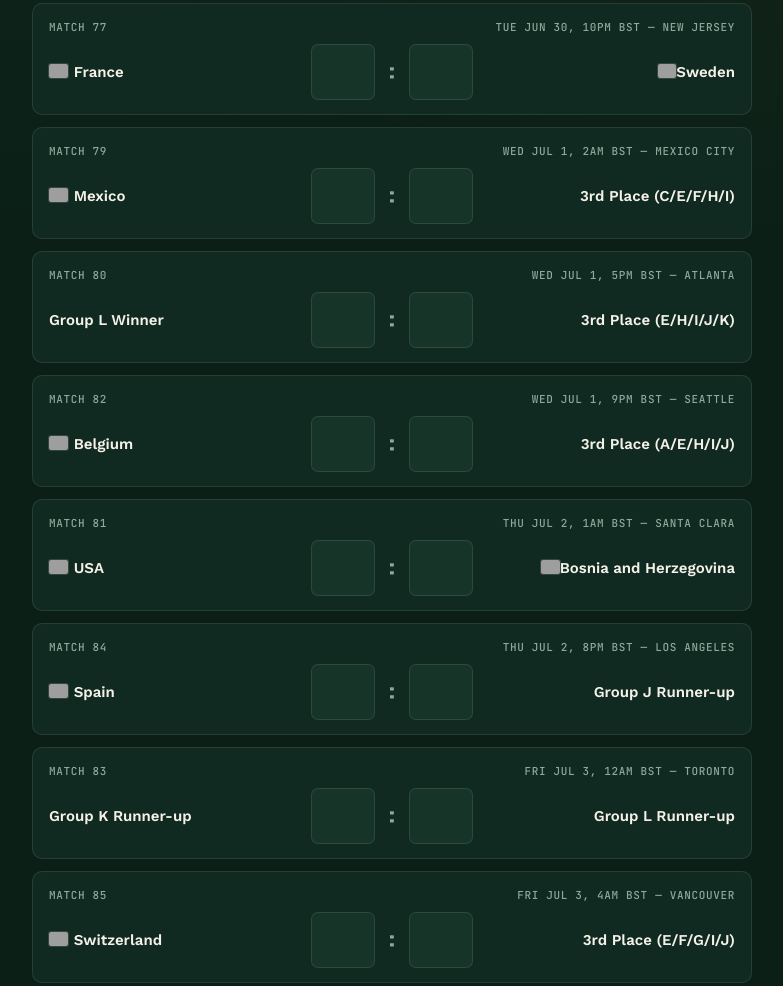
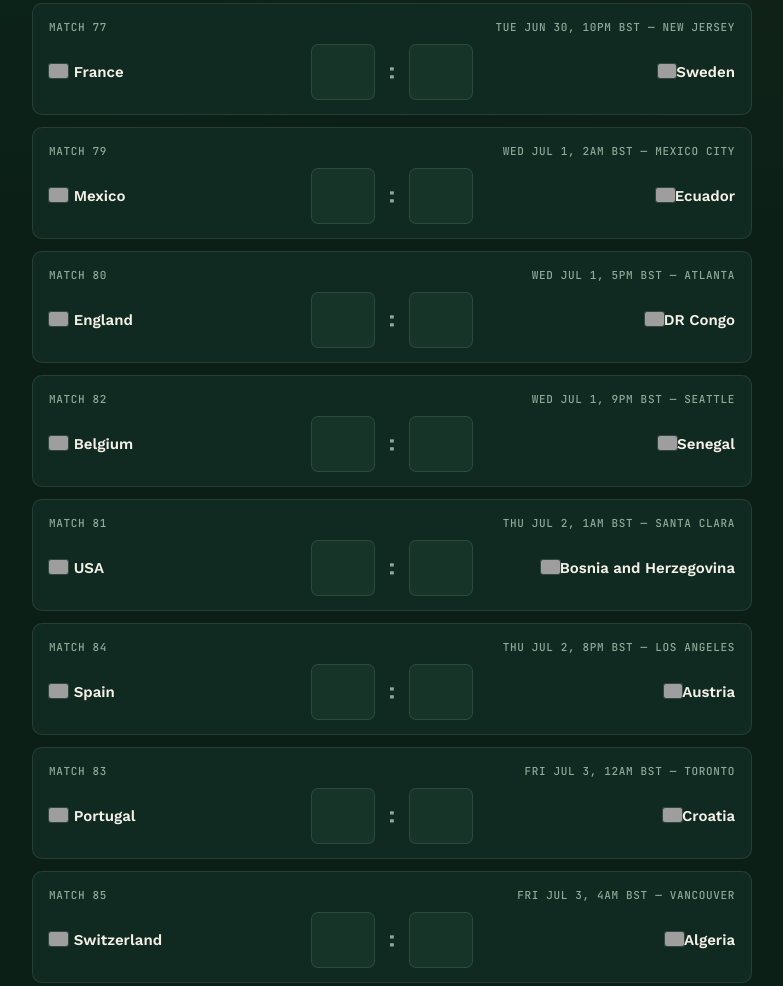
Before and after one commit to tomkar92507/world-cup-predictor, a plain HTML site: page index.html in a window 1280 px wide. Shown: the part 1013-1999 px from the top of the page, without its empty margins (248-1031 px from the left). Drawn offline with nearby package versions, Linux system fonts and the light colour scheme; grey boxes are pictures that could not be loaded.

Commit message:
final matches

```diff
--- a/index.html
+++ b/index.html
@@ -180,16 +180,16 @@
     {id:75, when:"Tue Jun 30, 2am BST \u2014 Guadalupe, MX", teamA:"Netherlands", flagA:"nl", teamB:"Morocco", flagB:"ma"},
     {id:78, when:"Tue Jun 30, 6pm BST \u2014 Arlington", teamA:"Ivory Coast", flagA:"ci", teamB:"Norway", flagB:"no"},
     {id:77, when:"Tue Jun 30, 10pm BST \u2014 New Jersey", teamA:"France", flagA:"fr", teamB:"Sweden", flagB:"se"},
-    {id:79, when:"Wed Jul 1, 2am BST \u2014 Mexico City", teamA:"Mexico", flagA:"mx", teamB:"3rd Place (C/E/F/H/I)"},
-    {id:80, when:"Wed Jul 1, 5pm BST \u2014 Atlanta", teamA:"Group L Winner", teamB:"3rd Place (E/H/I/J/K)"},
-    {id:82, when:"Wed Jul 1, 9pm BST \u2014 Seattle", teamA:"Belgium", flagA:"be", teamB:"3rd Place (A/E/H/I/J)"},
+    {id:79, when:"Wed Jul 1, 2am BST \u2014 Mexico City", teamA:"Mexico", flagA:"mx", teamB:"Ecuador", flagB:"ec"},
+    {id:80, when:"Wed Jul 1, 5pm BST \u2014 Atlanta", teamA:"England", flagA:"gb-eng", teamB:"DR Congo", flagB:"cd"},
+    {id:82, when:"Wed Jul 1, 9pm BST \u2014 Seattle", teamA:"Belgium", flagA:"be", teamB:"Senegal", flagB:"sn"},
     {id:81, when:"Thu Jul 2, 1am BST \u2014 Santa Clara", teamA:"USA", flagA:"us", teamB:"Bosnia and Herzegovina", flagB:"ba"},
-    {id:84, when:"Thu Jul 2, 8pm BST \u2014 Los Angeles", teamA:"Spain", flagA:"es", teamB:"Group J Runner-up"},
-    {id:83, when:"Fri Jul 3, 12am BST \u2014 Toronto", teamA:"Group K Runner-up", teamB:"Group L Runner-up"},
-    {id:85, when:"Fri Jul 3, 4am BST \u2014 Vancouver", teamA:"Switzerland", flagA:"ch", teamB:"3rd Place (E/F/G/I/J)"},
+    {id:84, when:"Thu Jul 2, 8pm BST \u2014 Los Angeles", teamA:"Spain", flagA:"es", teamB:"Austria", flagB:"at"},
+    {id:83, when:"Fri Jul 3, 12am BST \u2014 Toronto", teamA:"Portugal", flagA:"pt", teamB:"Croatia", flagB:"hr"},
+    {id:85, when:"Fri Jul 3, 4am BST \u2014 Vancouver", teamA:"Switzerland", flagA:"ch", teamB:"Algeria", flagB:"dz"},
     {id:88, when:"Fri Jul 3, 7pm BST \u2014 Arlington", teamA:"Australia", flagA:"au", teamB:"Egypt", flagB:"eg"},
     {id:86, when:"Fri Jul 3, 11pm BST \u2014 Miami", teamA:"Argentina", flagA:"ar", teamB:"Cape Verde", flagB:"cv"},
-    {id:87, when:"Sat Jul 4, 2:30am BST \u2014 Kansas City", teamA:"Colombia", flagA:"co", teamB:"3rd Place (D/E/I/J/L)"}
+    {id:87, when:"Sat Jul 4, 2:30am BST \u2014 Kansas City", teamA:"Colombia", flagA:"co", teamB:"Ghana", flagB:"gh"}
   ];
 
   // Confirmed as of Jun 24, 2026: Mexico, USA, Germany, Argentina, France, Norway.
```
